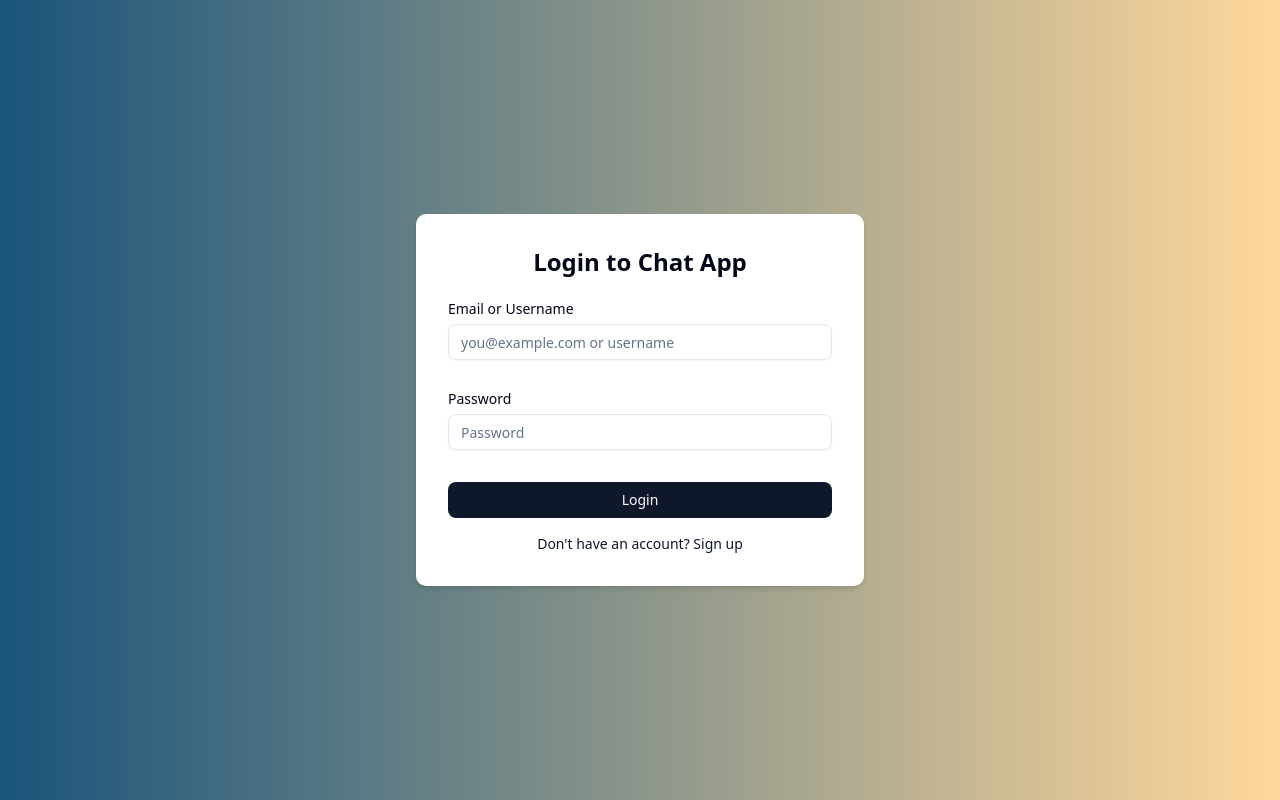
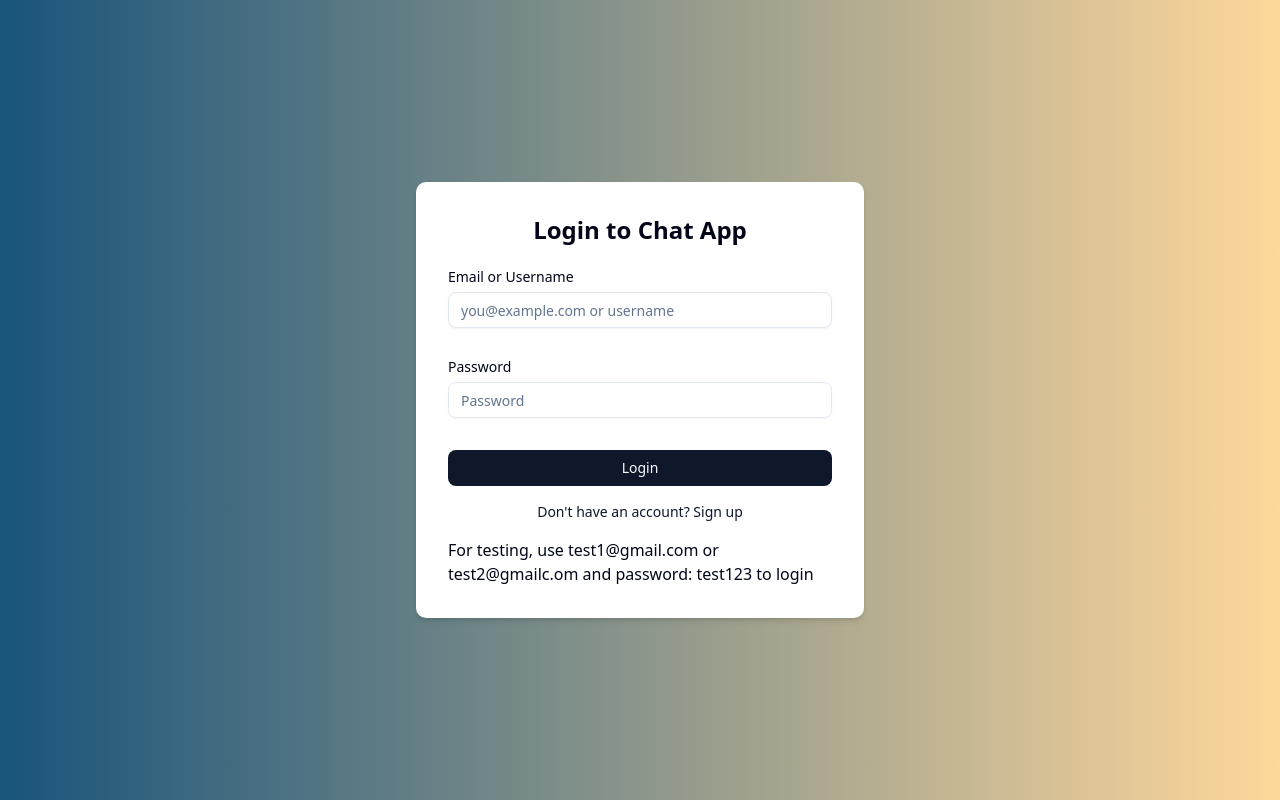
Before and after one commit to Simonmon06/chat-app, a React (Vite) app in the folder apps/client/: page /login in a window 1280 px wide. Built offline with nearby package versions, Linux system fonts and the light colour scheme; no server answers.

Commit message:
add test account instruction

```diff
--- a/apps/client/src/pages/LoginPage.tsx
+++ b/apps/client/src/pages/LoginPage.tsx
@@ -94,6 +94,10 @@ function LoginPage() {
               <Button variant="link" asChild className="p-0 h-auto font-normal">
                 <Link to="/signup">{"Don't"} have an account? Sign up</Link>
               </Button>
+              <div>
+                For testing, use test1@gmail.com or test2@gmailc.om and
+                password: test123 to login
+              </div>
             </div>
           </form>
         </Form>
```
